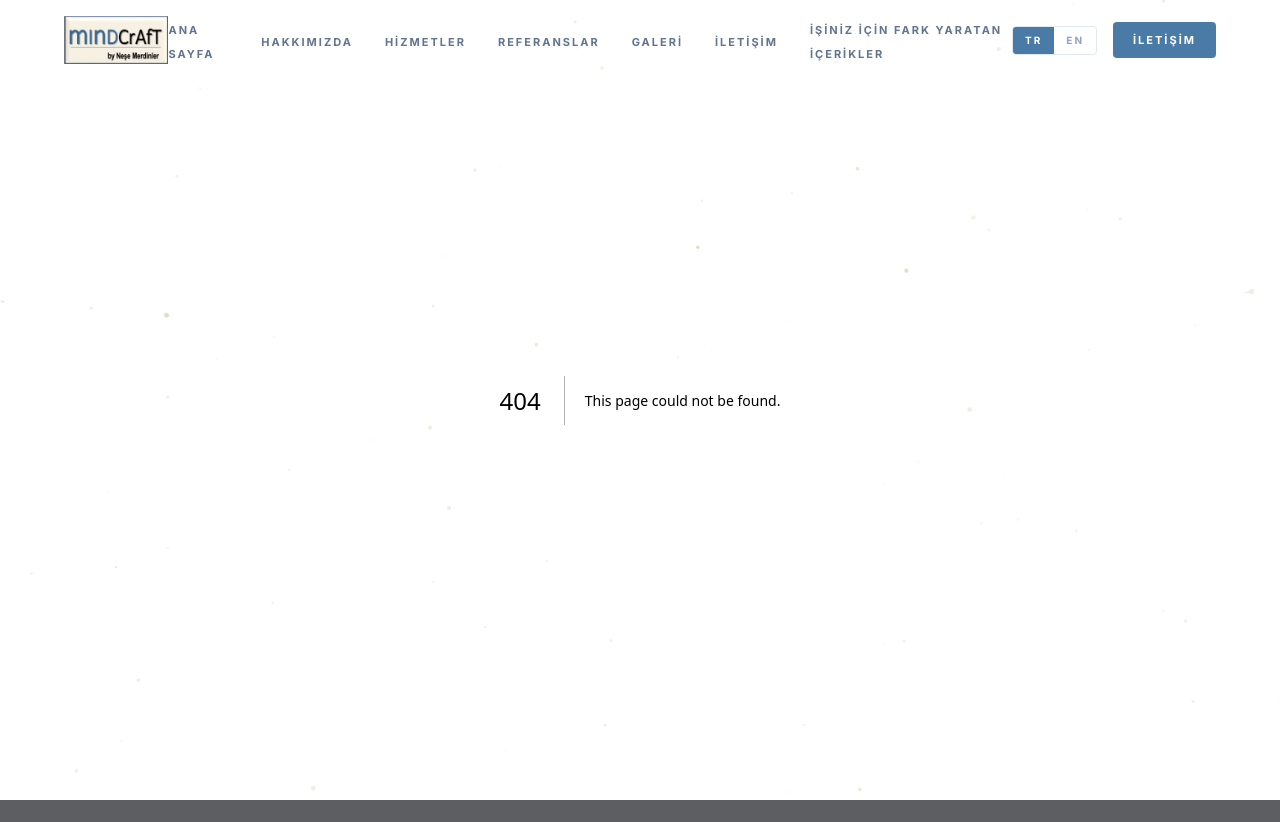
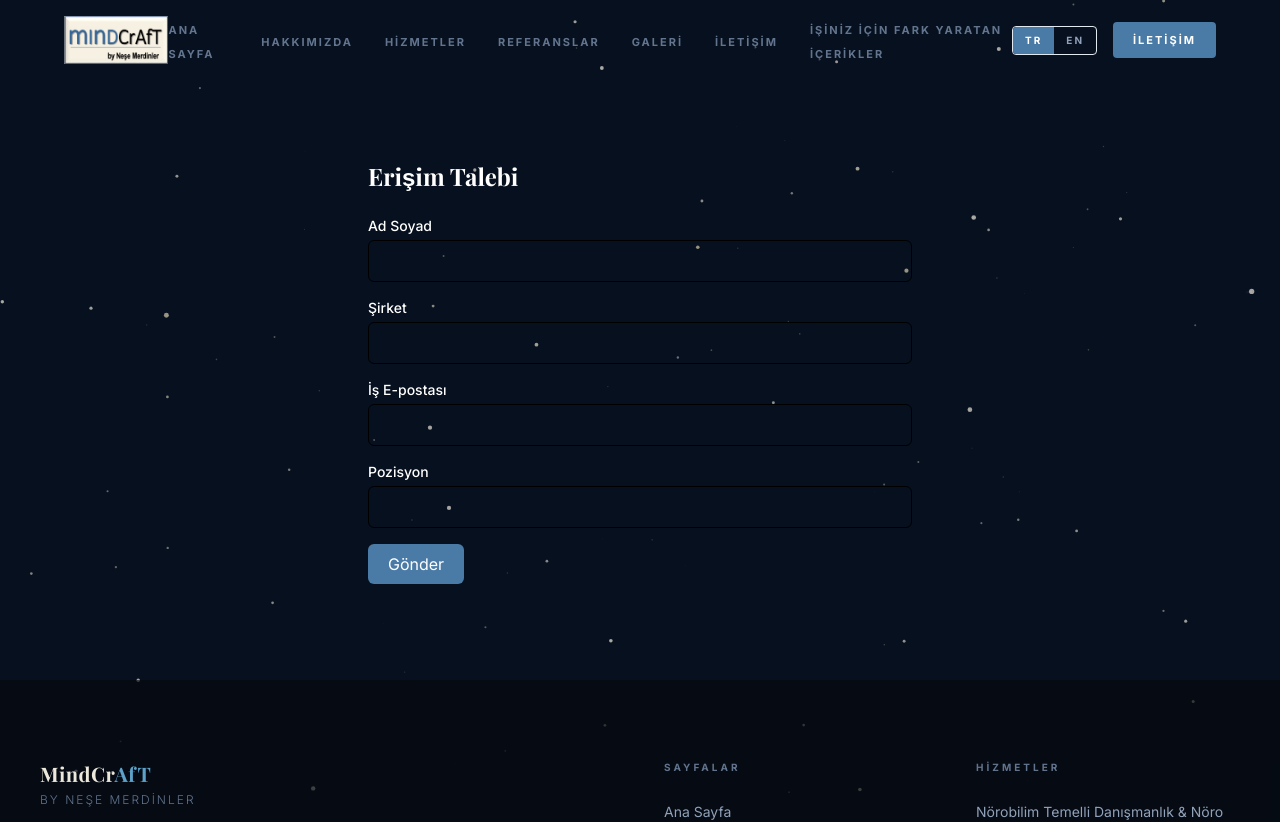
Before and after one commit to mindcraftbynese-cell/mindcraft-website, a Next.js app: page /kaynaklar/erisim-talebi in a window 1280 px wide. Before the commit this address had no page. Shown: the top 822 px of the page. Built offline with nearby package versions, Linux system fonts and the light colour scheme.

Commit message:
erişim talebi formu eklendi

```diff
--- /dev/null
+++ b/app/kaynaklar/erisim-talebi/page.tsx
@@ -0,0 +1,105 @@
+"use client";
+
+import { useState, useEffect } from "react";
+import { useLang } from "@/context/LanguageContext";
+
+const CONTENT = {
+  tr: {
+    title: "Erişim Talebi",
+    adSoyad: "Ad Soyad",
+    sirket: "Şirket",
+    email: "İş E-postası",
+    pozisyon: "Pozisyon",
+    submit: "Gönder",
+    error: "Bir sorun oluştu, lütfen tekrar deneyin.",
+    successTitle: "Talebiniz Alındı",
+    successBody:
+      "Başvurunuz değerlendirildikten sonra belirttiğiniz e-posta adresine dönüş yapılacaktır.",
+  },
+  en: {
+    title: "Access Request",
+    adSoyad: "Full Name",
+    sirket: "Company",
+    email: "Business Email",
+    pozisyon: "Position",
+    submit: "Submit",
+    error: "Something went wrong, please try again.",
+    successTitle: "Request Received",
+    successBody:
+      "Your request will be reviewed and we will get back to you at the email address you provided.",
+  },
+} as const;
+
+export default function ErisimTalebiPage() {
+  const { lang } = useLang();
+  const c = CONTENT[lang];
+  const [icerik, setIcerik] = useState("belirtilmedi");
+  const [gonderildi, setGonderildi] = useState(false);
+  const [hata, setHata] = useState(false);
+
+  useEffect(() => {
+    const params = new URLSearchParams(window.location.search);
+    setIcerik(params.get("icerik") ?? "belirtilmedi");
+  }, []);
+
+  async function handleSubmit(e: React.FormEvent<HTMLFormElement>) {
+    e.preventDefault();
+    const form = e.currentTarget;
+    const data = new FormData(form);
+
+    try {
+      const res = await fetch("https://formspree.io/f/xwvjweal", {
+        method: "POST",
+        body: data,
+        headers: { Accept: "application/json" },
+      });
+      if (res.ok) setGonderildi(true);
+      else setHata(true);
+    } catch {
+      setHata(true);
+    }
+  }
+
+  if (gonderildi) {
+    return (
+      <main className="relative z-10 max-w-xl mx-auto px-4 pt-40 pb-24 text-center">
+        <h1 className="font-display text-2xl font-bold mb-4 text-white">{c.successTitle}</h1>
+        <p className="text-gray-300">{c.successBody}</p>
+      </main>
+    );
+  }
+
+  return (
+    <main className="relative z-10 max-w-xl mx-auto px-4 pt-40 pb-24">
+      <h1 className="font-display text-2xl font-bold mb-6 text-white">{c.title}</h1>
+      <form onSubmit={handleSubmit} className="space-y-4">
+        <input type="hidden" name="_subject" value="Yeni İçerik Erişim Talebi" />
+        <input type="hidden" name="form_type" value="icerik_talebi" />
+        <input type="hidden" name="talep_edilen_icerik" value={icerik} />
+
+        <div>
+          <label className="block text-sm font-medium mb-1 text-white">{c.adSoyad}</label>
+          <input name="ad_soyad" required className="w-full border rounded-md px-3 py-2 text-black" />
+        </div>
+        <div>
+          <label className="block text-sm font-medium mb-1 text-white">{c.sirket}</label>
+          <input name="sirket" required className="w-full border rounded-md px-3 py-2 text-black" />
+        </div>
+        <div>
+          <label className="block text-sm font-medium mb-1 text-white">{c.email}</label>
+          <input type="email" name="email" required className="w-full border rounded-md px-3 py-2 text-black" />
+        </div>
+        <div>
+          <label className="block text-sm font-medium mb-1 text-white">{c.pozisyon}</label>
+          <input name="pozisyon" required className="w-full border rounded-md px-3 py-2 text-black" />
+        </div>
+
+        {hata && <p className="text-red-400 text-sm">{c.error}</p>}
+
+        <button type="submit" className="bg-blue-600 hover:bg-blue-700 text-white px-5 py-2 rounded-md">
+          {c.submit}
+        </button>
+      </form>
+    </main>
+  );
+}
```
